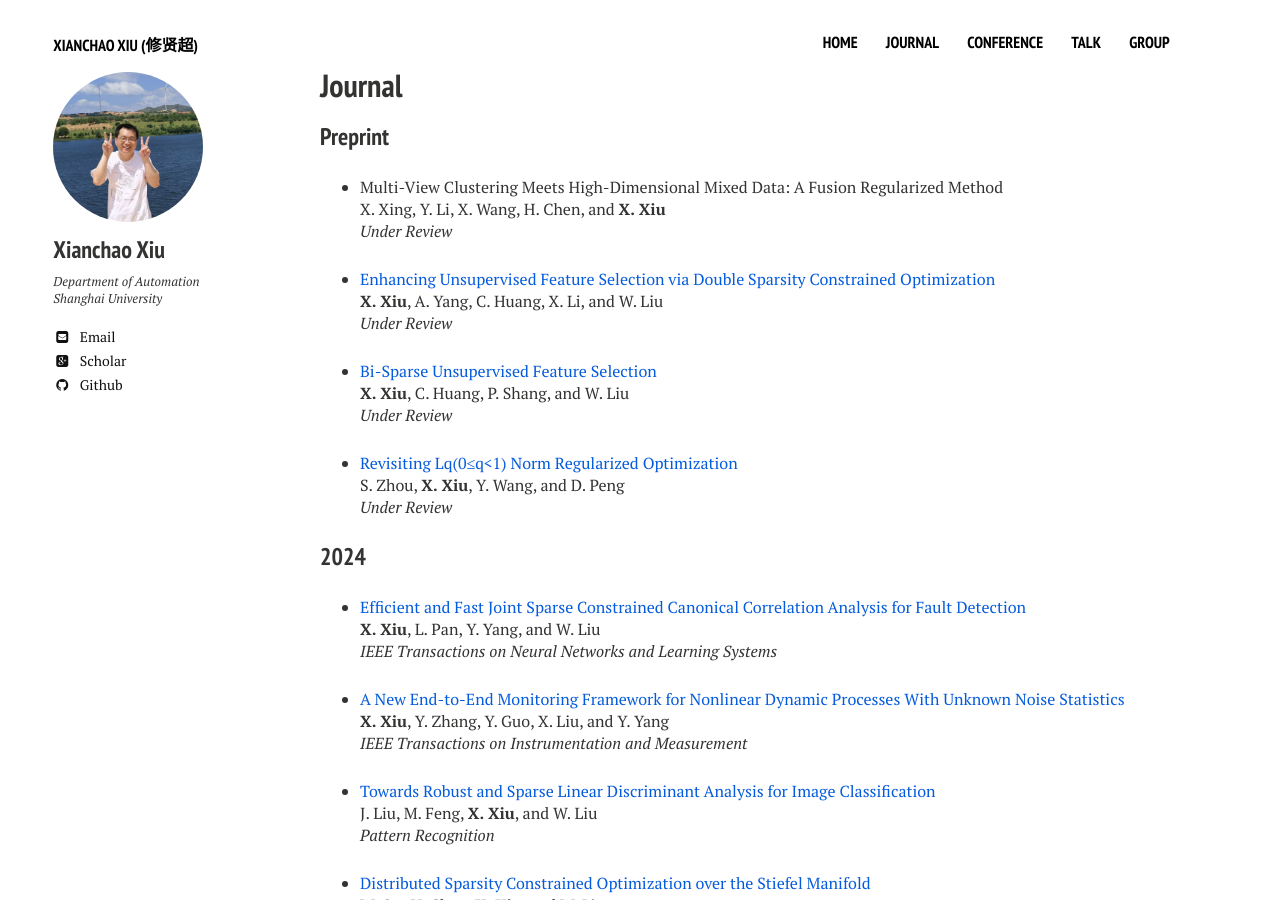
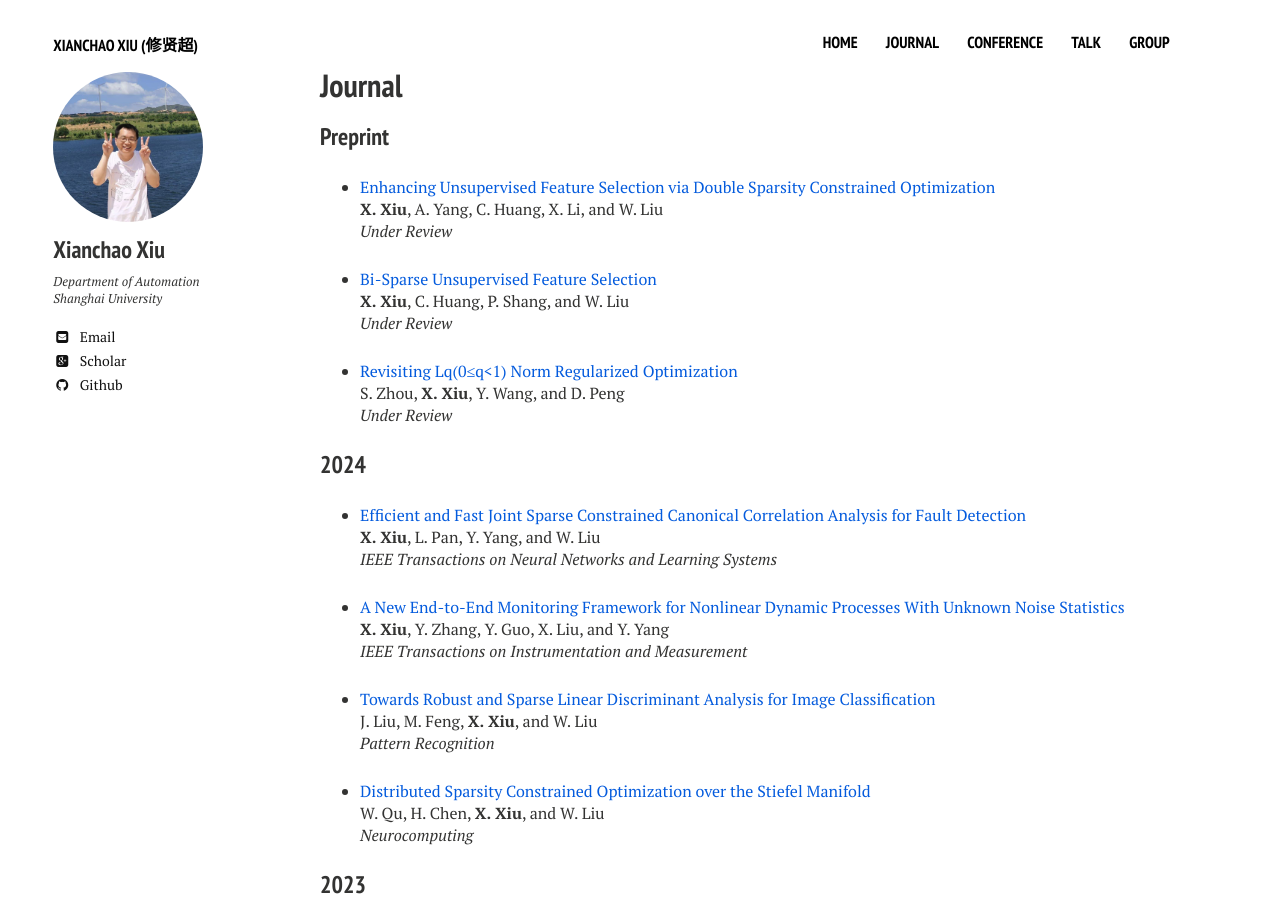
Before and after one commit to xianchaoxiu/xianchaoxiu.github.io, a Jekyll site: the page built from journal/index.md, in a window 1280 px wide and 900 px high. Built offline with Jekyll 4.4.1, drawn with Linux system fonts in a browser that asks for light colours; nearby versions of some CDN libraries.

Commit message:
Update index.md

```diff
--- a/journal/index.md
+++ b/journal/index.md
@@ -10,10 +10,6 @@ share: false
 
 
 ### Preprint
-
-* Multi-View Clustering Meets High-Dimensional Mixed Data: A Fusion Regularized Method<br>
-X. Xing, Y. Li, X. Wang, H. Chen, and <b>X. Xiu</b><br>
-<i>Under Review</i><br>
 
 
 * <a href="http://arxiv.org/abs/2501.00726" class="textlink" target="_blank">Enhancing Unsupervised Feature Selection via Double Sparsity Constrained Optimization</a><br>
```
